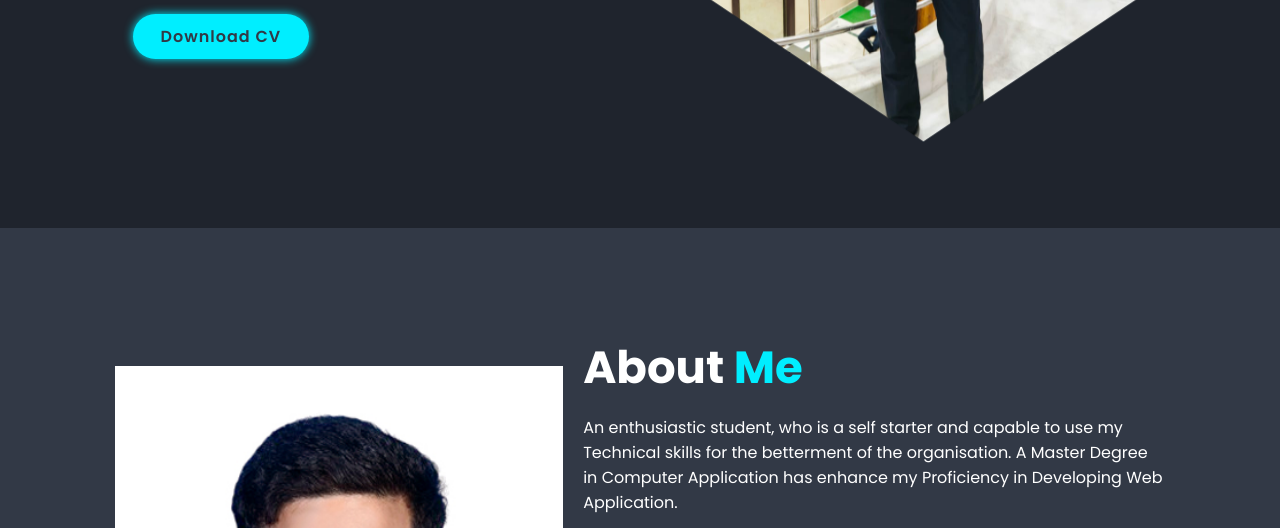
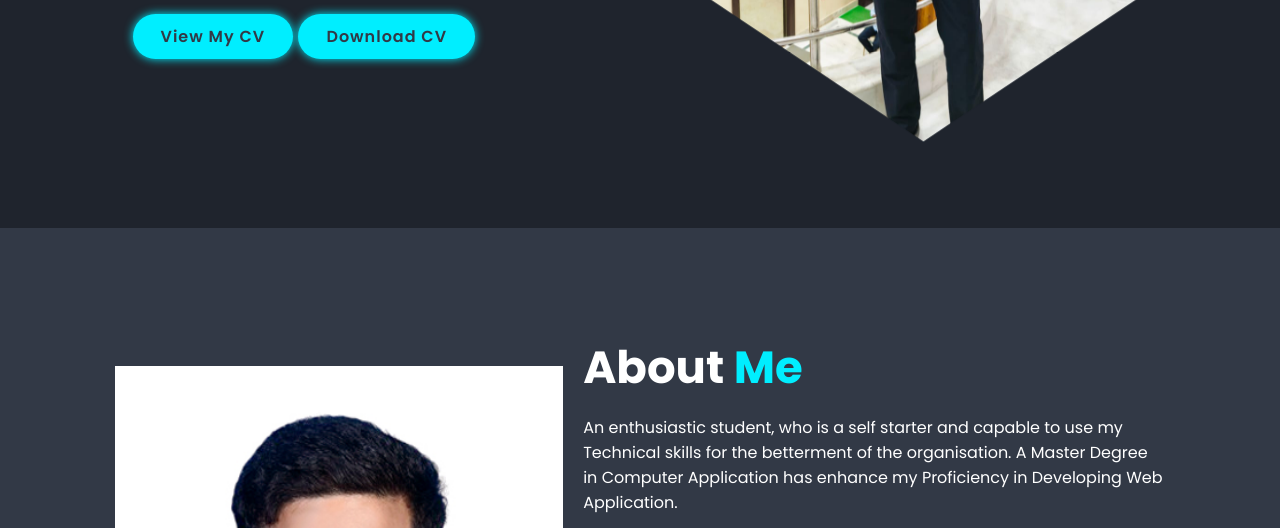
Before and after one commit to Bikash12092002/My-Personal-Portofolio, a plain HTML site: page index.html in a window 1280 px wide. Shown: the part 572-1100 px from the top of the page. Drawn offline with nearby package versions, Linux system fonts and the light colour scheme.

Commit message:
update cv part

```diff
--- a/index.html
+++ b/index.html
@@ -41,6 +41,7 @@
                 <a href="https://www.instagram.com/bikashkumar_silu" target="_blank"><i class="fa-brands fa-instagram"></i></a>
                 <a href="https://www.facebook.com/bikashkumar.bariksilu.3" target="_blank"><i class="fa-brands fa-facebook"></i></a>
             </div>
+            <a href="my-cv.pdf" target="_blank" class="btn">View My CV</a>&nbsp;
             <a href="my-cv.pdf" download class="btn">Download CV</a>
         </div>
 
```
